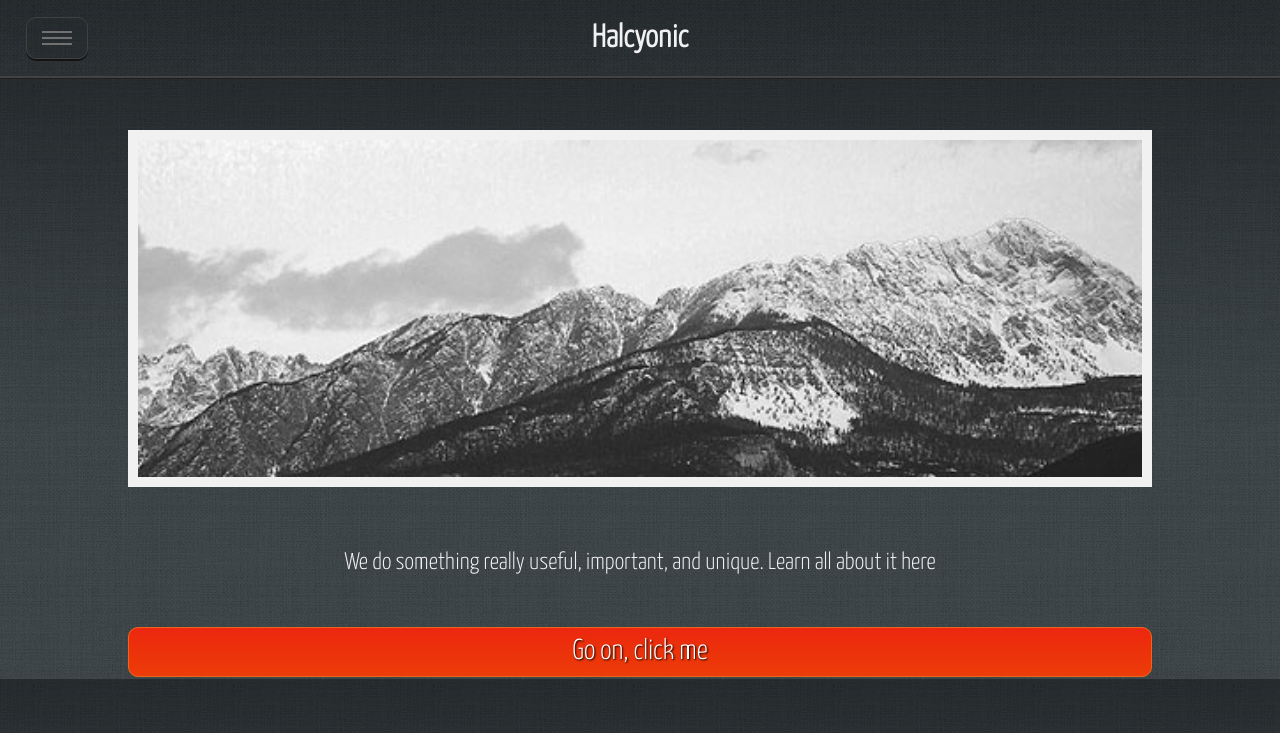
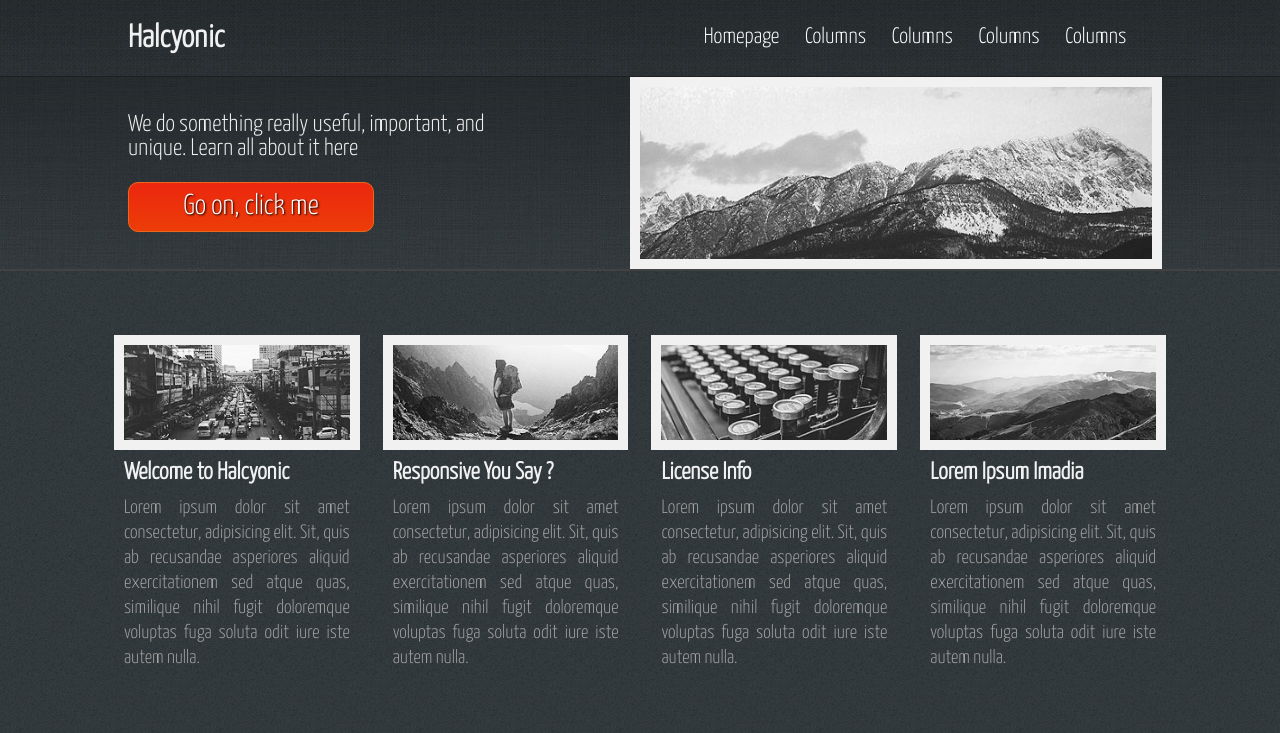
Before and after one commit to Eaulmesse/Responsive-Maquette-1, a plain HTML site: page index.html in a window 1280 px wide. Shown: the top 733 px of the page. Drawn offline with Linux system fonts and the light colour scheme.

Commit message:
feat: add 3/6 responsive

```diff
--- a/index.html
+++ b/index.html
@@ -13,9 +13,8 @@
     <header>
 
         <!-- NAVBAR -->
-
+        <div class="navbar-width">
             <div class="navbar">
-
                 <div class="burger-button">
                     <div class="burger-line"></div>
                     <div class="burger-line"></div>
@@ -26,16 +25,23 @@
                     <h1>Halcyonic</h1>
                 </div>
 
-            <div class="navbar-list-desktop"></div>
+                <div class="navbar-list-desktop">
+                    <li>Homepage</li>
+                    <li>Columns</li>
+                    <li>Columns</li>
+                    <li>Columns</li>
+                    <li>Columns</li>
                 </div>
-
+            </div>
+        </div>
         <!-- PRESENTATION -->
-
+        <div class="speech-font">
             <div class="speech">
                 <div class="speech-img">
                     <img src="./images/images/banner.jpg" alt="">
                 </div>
 
+                <div class="speech-bloc">
                     <div class="speech-text">
                         <p>We do something really useful, important, and unique. Learn all about it here</p>
                     </div>
@@ -45,6 +51,8 @@
                     </div>
                 </div>
 
+            </div>
+        </div>
     </header>
 
 
--- a/style.css
+++ b/style.css
@@ -20,15 +20,16 @@ body {
 
 /* NAVBAR */
 
+.navbar-width {
+    background-image: url(./images/assets/bg01.jpg);
+}
 
 .navbar {
     width: 100%;
     height: 50px;
-    background-image: url(./images/assets/bg01.jpg);
     padding: 1% 0%;
     display: flex;
     align-items: center;
-    border-bottom: 2px solid rgb(66, 66, 66);
 }
 
 /* Menu-Burger */
@@ -69,15 +70,22 @@ body {
     margin: auto;
 }
 
+.navbar-list-desktop {
+    display: none;
+}
+
 /* SPEECH */
 
+.speech-font {
+    background-image: url(./images/assets/bg01.jpg);
+    border-bottom: 2px solid rgb(66, 66, 66);
+    border-top: 1px solid rgb(31, 31, 31);
+}
+
 .speech {
-    background-image: url(./images/assets/bg01.jpg);
     display: flex;
     flex-direction: column;
     align-items: center;
-    border-top: 1px solid rgb(31, 31, 31);
-    border-bottom: 2px solid rgb(66, 66, 66);
 }
 
 .speech-img {
@@ -92,6 +100,12 @@ body {
     border: 10px solid #f1f1f1ff;
 }
 
+.speech-bloc {
+    display: flex;
+    flex-direction: column;
+    align-items: center;
+}
+
 
 .speech-text {
     color: #f1f1f1ff;
@@ -100,6 +114,9 @@ body {
     text-align: center;
     margin-top: 5%;
 }
+
+
+
 
 .speech-button {
     padding-bottom: 5%;
@@ -113,7 +130,6 @@ body {
 	background-color:#f5740a;
     color: white;
     font-family: 'Yanone Kaffeesatz', sans-serif;
-    font-size: 20px;
     margin-top: 5%;
     border-radius: 10px;
     border: 1px solid #e9681e;
@@ -129,6 +145,8 @@ body {
 .main-info {
     background-image: url(./images/assets/bg02.jpg);
     padding: 10% 10%;
+    display: flex;
+    flex-direction: column;
 }
 
 .bloc-info {
@@ -332,3 +350,90 @@ body {
     line-height: 1.3;
     text-align: center;
 }
+
+
+@media screen and (min-width: 992px) {
+
+    /* NAVBAR */
+
+    .burger-button {
+        display: none;
+    }
+
+    .navbar-width {
+        display: flex;
+        justify-content: center;
+    }
+
+    .navbar {
+        width: 80%;
+        justify-content: space-between;
+    }
+
+    .navbar-title {
+        margin: 0;
+
+    }
+
+
+
+    .navbar-list-desktop {
+        display: flex;
+        align-items: center;
+        list-style-type: none;
+        color: white;
+        font-size: 1.4rem;
+        cursor: pointer;
+        margin-right: 15%;
+    }
+
+    .navbar-list-desktop li {
+        margin-left: 8%;
+    }
+
+    /* SPEECH */
+
+    .speech-font {
+        display: flex;
+        justify-content: center;
+    }
+
+    .speech {
+        flex-direction: row-reverse;
+        width: 80%;
+    }
+
+    .speech-bloc {
+        width: 50%;
+        align-items: flex-start;
+    }
+
+    .speech-text {
+        text-align: left;
+
+    }
+
+    .speech-button button {
+        height: 50px;
+        width: 60%;
+        font-size: 1.8rem;
+        cursor: pointer;
+
+    }
+
+    .speech-img {
+        margin-top: 0%;
+        width: 50%;
+    }
+
+    /* MAIN */
+
+    .main-info {
+        flex-direction: row;
+        padding: 5% 8%;
+    }
+
+    .bloc-info {
+        margin: 0 2%;
+    }
+}
```
Lines whose indentation alone changed are shown as unchanged.
